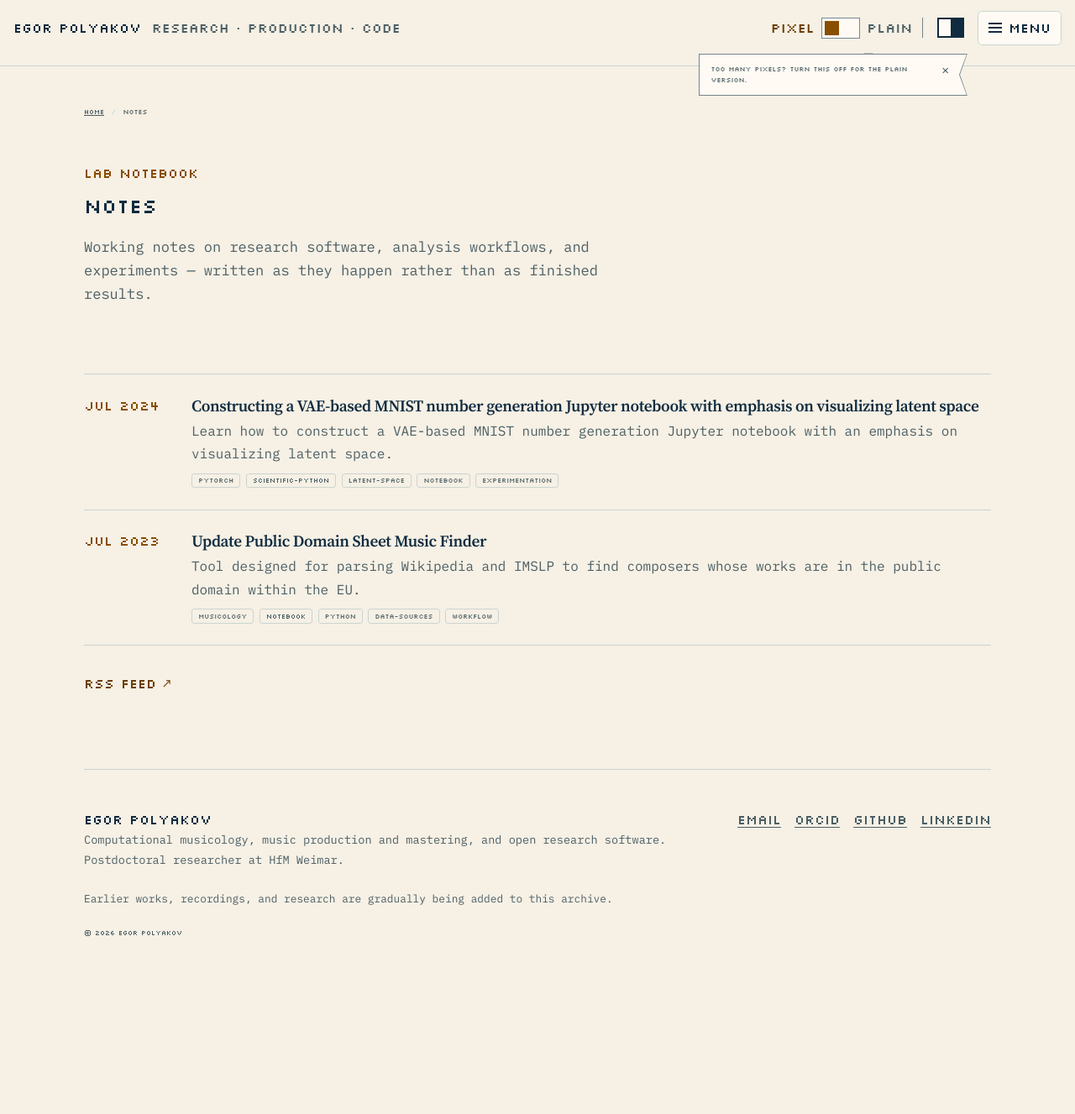
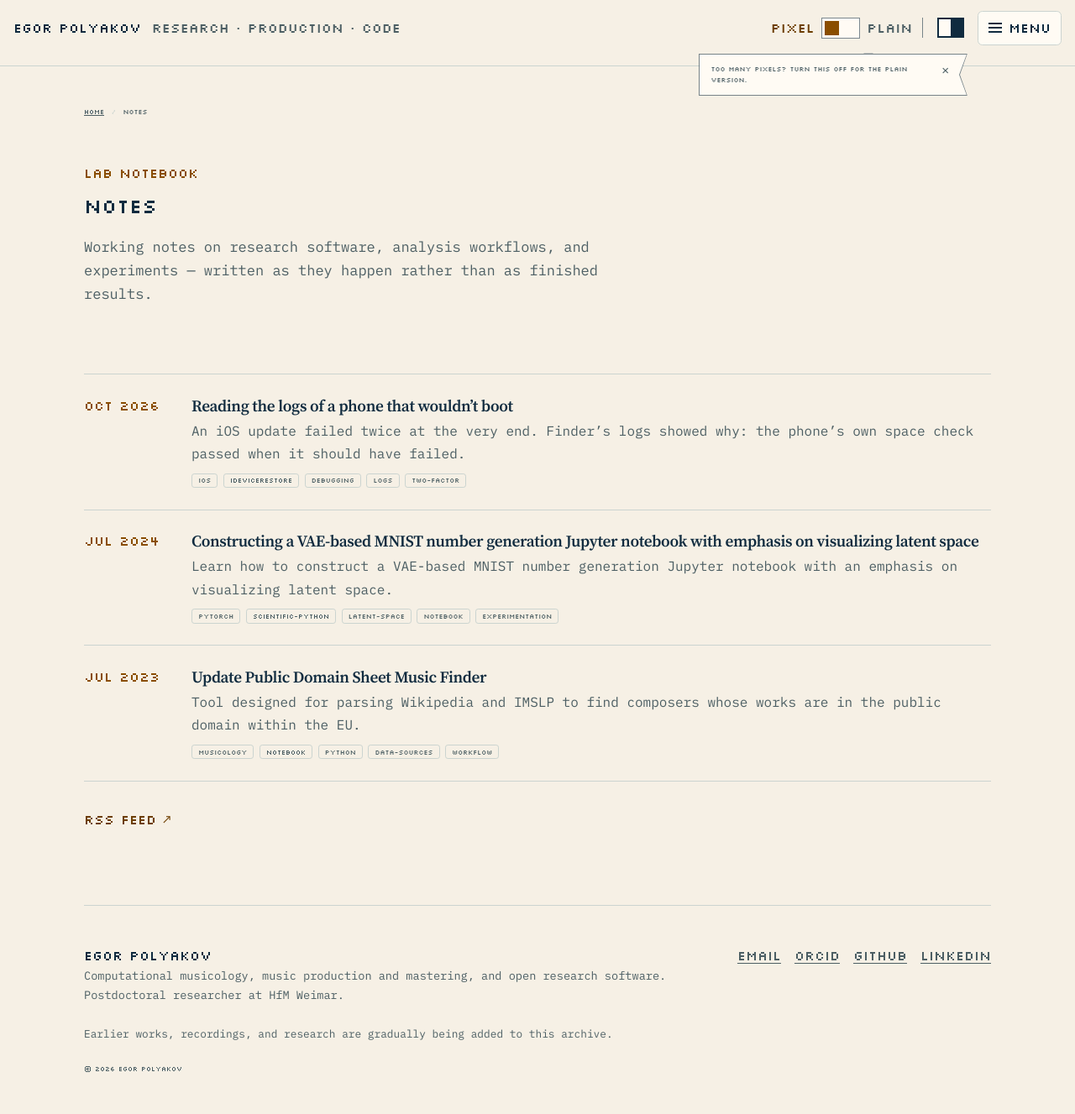
Before and after one commit to egorpol/egorpol.github.io, a Jekyll site: the page built from notes.md, in a window 1280 px wide. Shown: the whole page at 84% size. Built offline with Jekyll 4.4.1, drawn with Linux system fonts in a browser that asks for light colours; before the commit the page ends 1165 px from its top, so only the background shows below that; part of the change alters nothing that is shown.

Commit message:
Add note on reading the logs of a failed iOS update
A new note on the iOS 27 update that failed with error 100 (06A6,
install_splat): the fallback map before the repair, what Finder's
logs showed, the space check that passed when it shouldn't have,
and the idevicerestore workaround.

Notes get table styles; wide tables scroll inside the reading column.

Co-Authored-By: Claude Opus 5.5 <noreply@anthropic.com>

````diff
--- /dev/null
+++ b/_posts/2026-10-11-iphone-update-error-100.md
@@ -0,0 +1,185 @@
+---
+layout: post
+title: "Reading the logs of a phone that wouldn’t boot"
+date: 2026-10-11
+categories: [workflow, debugging]
+tags: [ios, idevicerestore, debugging, logs, two-factor]
+excerpt: "An iOS update failed twice at the very end. Finder’s logs showed why: the phone’s own space check passed when it should have failed."
+---
+
+This one has nothing to do with music. But after more than two quiet years, it’s as good an occasion as any to start posting notes again.
+
+On Sunday afternoon, 11 October 2026, I updated my iPhone 13 from iOS 26.6.1 to iOS 27.0.1 through Finder. The progress bar reached almost the end, and then Finder reported `Unknown error (100). 06A6.0064`. The phone stayed frozen on the Apple logo.
+
+The phone holds my banking app, authenticator apps, and the eSIM for my mobile number. An update that ends in a wipe can lock you out of most of your digital life for days.
+
+This note describes how I got the phone back without losing data. The fix itself is not mine; it comes from a Reddit guide and relies on an open-source tool. What interested me more was the way there. Finder writes detailed logs, and they showed exactly where the update failed, and why Apple’s own check didn’t catch it.
+
+## What happened
+
+
+| Time               | Event                                                                                                          |
+| ------------------ | -------------------------------------------------------------------------------------------------------------- |
+| ~12:03             | Local Finder backup (unencrypted, 75,059 files).                                                               |
+| Afternoon          | Update started in Finder: iOS 26.6.1 (23G83) to iOS 27.0.1 (24A446).                                           |
+| 15:33              | First failure: `Unknown error (100). 06A6.0064`. Phone frozen on the Apple logo, progress bar nearly full.     |
+| Over an hour later | Recovery Mode via the buttons; in Finder I chose “Update”, not “Restore”.                                      |
+| 16:58              | Second failure, identical error. When I dismissed the dialog, the phone disappeared from Finder.               |
+| ~17:30–17:50       | Mapped the fallback for every account that depends on the phone.                                               |
+| ~17:50–18:05       | Read the logs and worked out the space check.                                                                  |
+| 18:10–18:50        | Copied the backup to an external drive and verified it; downloaded the firmware again and checked its SHA-256. |
+| 18:26–18:53        | Built idevicerestore from source.                                                                              |
+| ~19:00             | Unpacked the firmware, changed one value, checked the diff; phone into Recovery Mode.                          |
+| 19:03              | Started the idevicerestore run.                                                                                |
+| 19:10              | `Status: Restore Finished`. The phone booted with its data intact.                                             |
+
+
+All times are local. The hardware: an iPhone 13 (`iPhone14,5`, board `d17ap`, 128 GB) and an Intel MacBook Pro running macOS 26.
+
+## Triage before repair
+
+After the second identical failure I stopped. In Recovery Mode, Finder offers “Update”, which keeps your data, and “Restore”, which erases the phone. Restore was the obvious next step, and I had a backup. But a backup doesn’t bring everything back. An unencrypted one leaves out the keychain, and many banking and authenticator apps deliberately don’t carry their secrets over to a new install.
+
+So before trying anything that might wipe the phone, I wanted to know what a wipe would cost. I went through every account that depended on the phone and wrote down how I would get back in without it.
+
+
+| Account                                                | Way back in if the phone is wiped                                                                                                                    |
+| ------------------------------------------------------ | ---------------------------------------------------------------------------------------------------------------------------------------------------- |
+| Mobile number (eSIM)                                   | A new eSIM QR code or a physical SIM from the carrier’s customer portal. Reissuing kills the active profile, so not while a repair might still work. |
+| Bank                                                   | Reinstall the app and confirm by SMS to the same number.                                                                                             |
+| Broker                                                 | App, PIN, and SMS; failing that, an ID photo and a selfie. Too many SMS requests cause a temporary lockout.                                          |
+| Authenticator app (work, and probably my GitHub codes) | Its in-app backup, restored via SMS to the same number.                                                                                              |
+| GitHub                                                 | Still logged in on a second Mac, in the browser and the `gh` CLI. But see below.                                                                     |
+| Steam                                                  | Remove the authenticator with the recovery code (R-code) or by SMS, at the price of a temporary trade hold.                                          |
+| Car                                                    | The physical key card.                                                                                                                               |
+
+
+Yes, Steam is on the list. I care a lot about the *LEGO Star Wars: The Skywalker Saga* playthrough I started with my son two days ago.
+
+Once it was written down, the pattern was obvious: almost everything falls back to an SMS to the same number. The eSIM is the master key. Losing the phone would have been an inconvenience; losing the number would have locked me out of nearly everything.
+
+GitHub was the instructive case. I was still logged in on the other Mac, so I tried to add a second factor that didn’t live on the phone: a passkey, or at least an SSH key. GitHub’s sudo mode wanted a confirmation through GitHub Mobile, which was on the frozen phone, and refused. The token of the `gh` CLI lacked the `admin:public_key` scope, so that route was closed too, and formal account recovery would have taken days. GitHub did exactly the right thing: a session on a second machine should not be enough to add a new way in.
+
+## Reading the logs
+
+Finder logs each update attempt in `~/Library/Logs/iPhone Updater Logs/`; mine were `iPhoneUpdater-13.log` and `iPhoneUpdater-14.log`. The files also relay the phone’s own restore log, and that is where the useful lines are:
+
+```
+Transfer: Failed preallocation of 6012534784 bytes for /mnt9/cryptex1/current/os.dmg: Unknown error: -1.
+Transfer: Failed preallocation due to space. No hope in this succeeding, bailing.
+ramrod_splat_install: install handler failed
+CHECKPOINT FAILURE:(FAILURE:100) [0x06A6] install_splat [0]D(failed to install splat)
+```
+
+So error 100 is not mysterious after all. `/mnt9` is the Preboot volume. The file being written is a cryptex, the part of the system that Apple ships as a separate image: here SystemOS (5,734 MB) plus AppOS (16 MB). The phone tried to reserve 6,012,534,784 bytes for it and didn’t have the room.
+
+Two more details mattered. By the time of the failure, the new system volume had already been installed: the second attempt reports “previous OS version: 24A446”, the very version it was updating to. And the Data volume, where my data lives, mounted normally every time. The phone was stuck halfway, but my data hadn’t been touched. That changed the question from how to save my data to how to get the last step to finish.
+
+## The check that passed
+
+Before installing, the phone runs a step called `space_checks`. These are the relevant lines from the second attempt:
+
+```
+Successfully obtained build identity
+Successfully read minSystemPartitionSize : 8572 MB
+ramrod_splat_get_total_cryptex_size: Total size of cryptexes is 6029312000 bytes
+Adding cryptexSize(6029312000 bytes) to spaceForRestore(9437813145)
+...
+SpaceNeededForRestore: 6052 MB ContainerFreeSpace: 6450 MBSufficient space available for upgrade install
+```
+
+Putting the logged numbers together, the calculation is:
+
+```
+spaceNeeded ≈ MinimumSystemPartition × 1.05
+            + size of the cryptexes
+            − size of the current System volume
+            − size of the current Preboot volume
+```
+
+`MinimumSystemPartition` comes from the firmware’s `BuildManifest.plist` and is 8572 MB here. 8572 × 1.05 = 9,000.6 MB, which is exactly the logged `spaceForRestore(9437813145)`; the log’s “MB” are binary megabytes, and 9,437,813,145 ÷ 1,048,576 = 9,000.6. With the volume sizes from the logs, the formula reproduces the result of both attempts:
+
+
+|                                         | Attempt 1       | Attempt 2       |
+| --------------------------------------- | --------------- | --------------- |
+| Current System volume                   | 7,775,645,696 B | 8,929,890,304 B |
+| Current Preboot volume                  | 5,479,985,152 B | 191,029,248 B   |
+| SpaceNeededForRestore                   | 2,109 MB        | 6,052 MB        |
+| ContainerFreeSpace                      | 2,507 MB        | 6,450 MB        |
+| Check result                            | “Sufficient”    | “Sufficient”    |
+| Cryptex preallocation (6,012,534,784 B) | failed          | failed          |
+
+
+Both times the check passed with about 400 MB to spare, and both times the real write failed. Apple’s estimate is too optimistic.
+
+But hadn’t iOS told me that 8 to 10 GB were available? It had: Settings counts *purgeable* space, meaning caches and other data that iOS can discard when it needs room. Before the update, the container really had only about 2.5 GB free. The restore log says it mounts the Data volume “for free space checks/cleanup”, but as far as I can tell, the cleanup only runs when the check fails. The check passed, so nothing was purged.
+
+## The fix
+
+The workaround from [the Reddit guide](https://www.reddit.com/r/applehelp/comments/1wsvwrm/guide_fixed_iphone_error_100_06a6_install_splat/) turns this around. If a passing check is the problem, make it fail. Raise `MinimumSystemPartition` in the firmware’s Update identity, and the phone concludes that it needs more room than it has. With 10400 instead of 8572, and the volume sizes from the second attempt, the space needed becomes about 1.05 × 10,400 − 2,948 ≈ 7,970 MB, against 6,450 MB free. (The 2,948 MB are the current System and Preboot volumes minus the cryptexes.)
+
+Finder offers no way to do that. idevicerestore, the open-source [restore tool](https://github.com/libimobiledevice/idevicerestore) from the libimobiledevice project, does: it accepts an unpacked IPSW directory in place of the `.ipsw` file, so the original firmware never has to be modified.
+
+At first I doubted that it would work. In idevicerestore’s source (`src/restore.c` at commit `4b3e847`), `MinimumSystemPartition` is only passed to the device as `SystemPartitionSize` for macOS restores, not for iPhones. What makes it work anyway is that the iPhone asks for the whole build identity during the restore, and idevicerestore sends it as it is; the run log shows it (`Done sending BuildIdentityDict`). That is how the edited value reaches the phone. Nor does the edit break the signature. Apple’s signing server (TSS) signs the digests of the firmware components, not the `Info` dictionary where the value lives.
+
+The steps, in order:
+
+1. **Secure the evidence.** I reformatted a spare 1 TB NVMe drive (ext4, from an old Linux workstation) to exFAT, so that both the Mac and Linux can read it, then copied the backup and the logs to it and verified the copy.
+2. **Get the firmware again.** After the failed attempts, Finder had silently deleted its cached 11 GB IPSW. I downloaded the same build again and checked it against the SHA-256 listed by the [ipsw.me API](https://api.ipsw.me/v4/device/iPhone14,5?type=ipsw).
+3. **Build idevicerestore.** Homebrew has no formula for it, so I built it from source with the project’s `limd-build-macos.sh` script.
+4. **Change one value.** I unpacked the IPSW into a directory and changed `MinimumSystemPartition` from 8572 to 10400 in the Update identity: the build identity for `d17ap` whose variant is “Customer Upgrade Install (IPSW)”. A diff against the original manifest showed one changed line.
+5. **Pin the variant, and read before confirming.** With the phone in Recovery Mode, I ran idevicerestore with the variant set explicitly. Before it sends anything to the device, idevicerestore prints `Variant: …` and then either `This restore will update the device without erasing user data.` or `This restore will erase all device data.` That line is the checkpoint.
+
+The command, with the flags to avoid:
+
+```sh
+idevicerestore --variant "Customer Upgrade Install (IPSW)" path/to/unpacked-ipsw/
+```
+
+- Without `-e`, idevicerestore picks “Customer Upgrade Install (IPSW)” anyway; `--variant` makes the choice explicit.
+- `-e` (`--erase`) performs an erase restore. Not here.
+- `-y` (`--no-input`) switches off the prompts that guard against data loss. Never here.
+
+The run started at 19:03. At 19:10 it printed `Status: Restore Finished`, `install_splat` had returned `result=0`, and the phone booted with everything where I had left it.
+
+The build had its own small obstacles, noted here for anyone with a similar setup:
+
+- The build script refused to run while Homebrew’s OpenSSL headers sat in `/usr/local/include/openssl`. I moved them aside for the build and restored them afterwards.
+- Homebrew rejected the Xcode Command Line Tools as too old for macOS 26. Removing and reinstalling them fixed it.
+- zsh, with interactive comments switched off, treated the `#` comments in pasted commands as text and got stuck at a `quote>` prompt.
+- Homebrew now labels Intel macOS as an unsupported Tier 3 platform, which will matter for this kind of tooling.
+
+For the record, the build was `idevicerestore 1.0.0-278-g4b3e847`, with libirecovery 1.3.1-12-g93c117c and libtatsu 1.0.5-6-ge7d6ad1.
+
+## What is proven and what isn’t
+
+Proven by the logs:
+
+- The update failed because the phone couldn’t preallocate 6,012,534,784 bytes for the cryptex on the Preboot volume.
+- Before both failures, the phone’s space check passed with about 400 MB to spare.
+- With the patched value, `install_splat` returned `result=0` and the restore finished.
+
+Inferred, not proven:
+
+- That the failed check triggered the cleanup of purgeable data, and that this made room for the install. The log of the successful run doesn’t contain the phone’s own space-check lines; the device log relayed in it was a stale copy from the earlier Finder attempt. So I can’t show the check failing, or what was purged.
+- The formula itself. It reproduces the logged numbers for both attempts, but I haven’t seen Apple’s code.
+
+I’m not the only one to hit this. [Issue #734](https://github.com/libimobiledevice/idevicerestore/issues/734) in the idevicerestore repository describes the same `install_splat` failure on an iPhone 13 Pro. Threads about error 100 on Apple’s own forums go back years and end without an answer; in [one from 2022](https://discussions.apple.com/thread/254197773), the top reply says only that “Apple does not provide any documentation for Error 100, whatever that might be”.
+
+## Lessons
+
+- Keep 15 to 20 GB of real free space before a major iOS update. Don’t trust the “available” figure in Settings; it includes purgeable data.
+- Use encrypted Finder backups.
+- Set up second factors before you need them: passkeys, recovery codes, cloud backup for authenticator apps, Steam’s R-code.
+- If an update fails a second time with the same error, stop and read the logs rather than retrying or restoring.
+- Copy the evidence (logs, backup) off the machine before experimenting.
+
+## Credits and links
+
+As far as I can tell, Apple hasn’t addressed this. The heavy lifting was done by the community and by open-source developers:
+
+- [The Reddit guide](https://www.reddit.com/r/applehelp/comments/1wsvwrm/guide_fixed_iphone_error_100_06a6_install_splat/) on r/applehelp, which described the `MinimumSystemPartition` workaround for error 100 (06A6, `install_splat`).
+- [idevicerestore](https://github.com/libimobiledevice/idevicerestore) from the libimobiledevice project, the restore tool that made the repair possible.
+- [Issue #734](https://github.com/libimobiledevice/idevicerestore/issues/734) in the idevicerestore repository, with the same failure on an iPhone 13 Pro.
+- [The 2022 thread](https://discussions.apple.com/thread/254197773) on Apple’s forums about error 100.
+- [The ipsw.me API](https://api.ipsw.me/v4/device/iPhone14,5?type=ipsw) for firmware URLs, SHA-256 checksums, and signing status.
--- a/_sass/_pages.scss
+++ b/_sass/_pages.scss
@@ -616,6 +616,32 @@
     margin-top: 2.5rem;
 }
 
+/* Wide tables scroll inside the reading column instead of the page. Column
+   alignment markers in Markdown emit inline styles, which the CSP blocks. */
+.post-body table {
+    display: block;
+    max-width: 100%;
+    overflow-x: auto;
+    margin: 0 0 1.5rem;
+    border-collapse: collapse;
+    font-size: 0.92rem;
+    line-height: 1.5;
+    font-variant-numeric: tabular-nums;
+}
+
+.post-body th,
+.post-body td {
+    padding: 0.5rem 0.9rem 0.5rem 0;
+    border-bottom: 1px solid var(--border);
+    text-align: left;
+    vertical-align: top;
+}
+
+.post-body th {
+    color: var(--heading);
+    font-weight: var(--weight-strong);
+}
+
 .post-footer {
     max-width: var(--reading-width);
     margin-top: 3rem;
````
Also changed, not shown: CHANGELOG.md.
